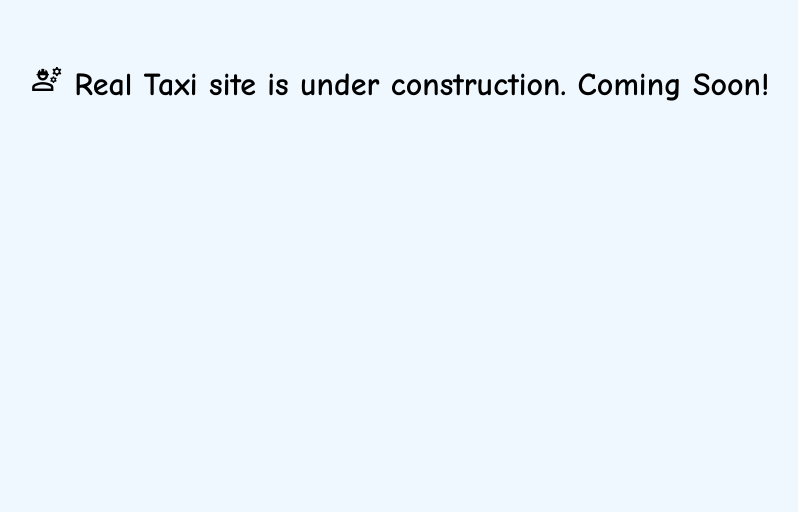
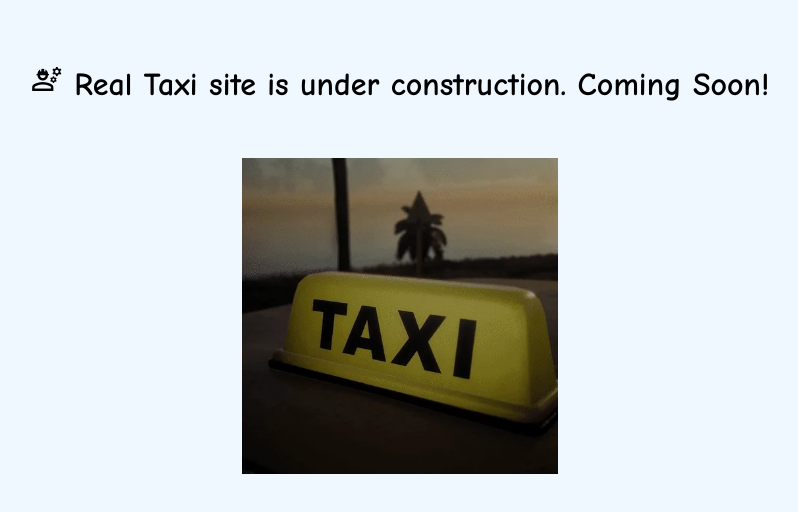
Before and after one commit to coder-023/RealTaxi, a plain HTML site: page index.html in a window 1280 px wide. Shown: the whole page, without its empty margins (240-1038 px from the left). Drawn offline with nearby package versions, Linux system fonts and the light colour scheme.

Commit message:
Added GIF

```diff
--- a/index.html
+++ b/index.html
@@ -19,6 +19,7 @@
             Real Taxi site is under construction. Coming Soon!
 
         </p>
+        <img id="giftaxi" src="./Requirements/taxi.webp">
 
     </div>
 </body>
--- a/style.css
+++ b/style.css
@@ -3,6 +3,10 @@ body{
 }
 .icon{
     font-size: 2rem;
+}
+#giftaxi{
+    width: 25%;
+
 }
 .text{
     font-size:2rem;
```
Also changed, not shown: Requirements/taxi.webp (added).
